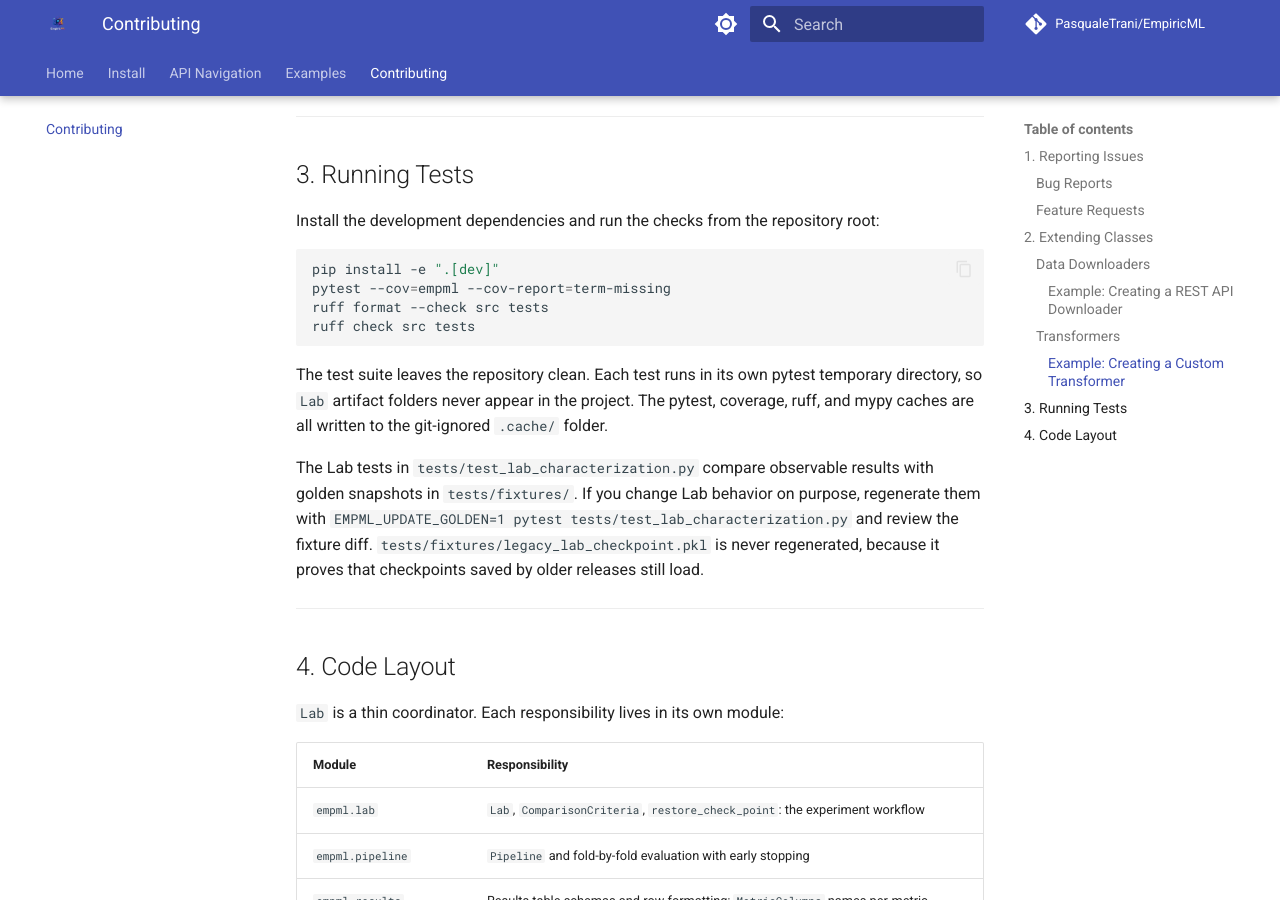
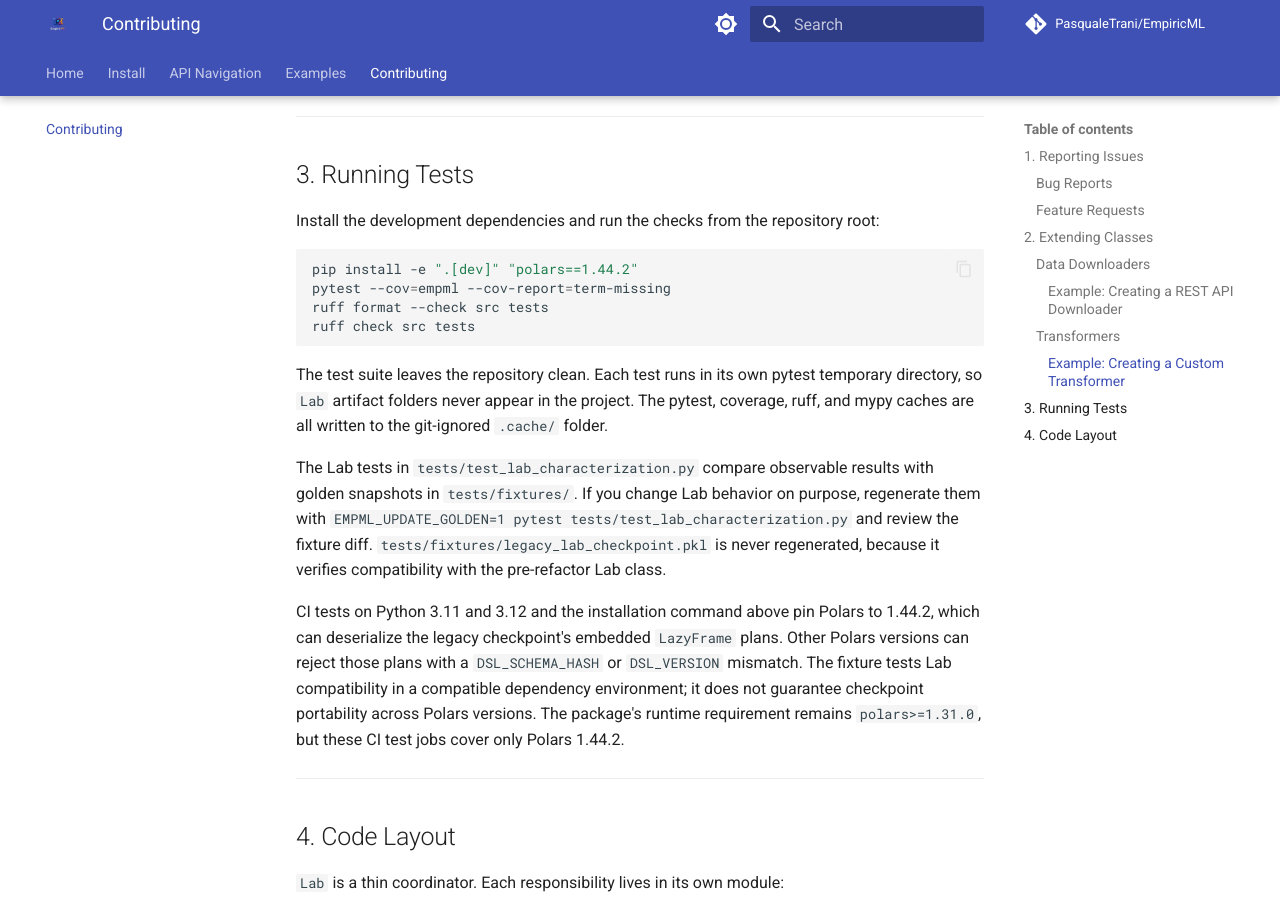
Before and after one commit to PasqualeTrani/EmpiricML, an MkDocs documentation site: the page built from docs/contributing.md, in a window 1280 px wide and 900 px high, scrolled down 3219 px. Built offline with MkDocs 1.6.1 and Material for MkDocs 9.7.7, drawn with Linux system fonts in a browser that asks for light colours; comment, search, counter and statistics services are not loaded; the version menu is left out.

Commit message:
fix: polars version

````diff
--- a/docs/contributing.md
+++ b/docs/contributing.md
@@ -143,7 +143,7 @@ By following these patterns, you can integrate virtually any custom logic into t
 Install the development dependencies and run the checks from the repository root:
 
 ```bash
-pip install -e ".[dev]"
+pip install -e ".[dev]" "polars==1.44.2"
 pytest --cov=empml --cov-report=term-missing
 ruff format --check src tests
 ruff check src tests
@@ -151,7 +151,9 @@ ruff check src tests
 
 The test suite leaves the repository clean. Each test runs in its own pytest temporary directory, so `Lab` artifact folders never appear in the project. The pytest, coverage, ruff, and mypy caches are all written to the git-ignored `.cache/` folder.
 
-The Lab tests in `tests/test_lab_characterization.py` compare observable results with golden snapshots in `tests/fixtures/`. If you change Lab behavior on purpose, regenerate them with `EMPML_UPDATE_GOLDEN=1 pytest tests/test_lab_characterization.py` and review the fixture diff. `tests/fixtures/legacy_lab_checkpoint.pkl` is never regenerated, because it proves that checkpoints saved by older releases still load.
+The Lab tests in `tests/test_lab_characterization.py` compare observable results with golden snapshots in `tests/fixtures/`. If you change Lab behavior on purpose, regenerate them with `EMPML_UPDATE_GOLDEN=1 pytest tests/test_lab_characterization.py` and review the fixture diff. `tests/fixtures/legacy_lab_checkpoint.pkl` is never regenerated, because it verifies compatibility with the pre-refactor Lab class.
+
+CI tests on Python 3.11 and 3.12 and the installation command above pin Polars to 1.44.2, which can deserialize the legacy checkpoint's embedded `LazyFrame` plans. Other Polars versions can reject those plans with a `DSL_SCHEMA_HASH` or `DSL_VERSION` mismatch. The fixture tests Lab compatibility in a compatible dependency environment; it does not guarantee checkpoint portability across Polars versions. The package's runtime requirement remains `polars>=1.31.0`, but these CI test jobs cover only Polars 1.44.2.
 
 ---
 
````
Also changed, not shown: 1 other file.
